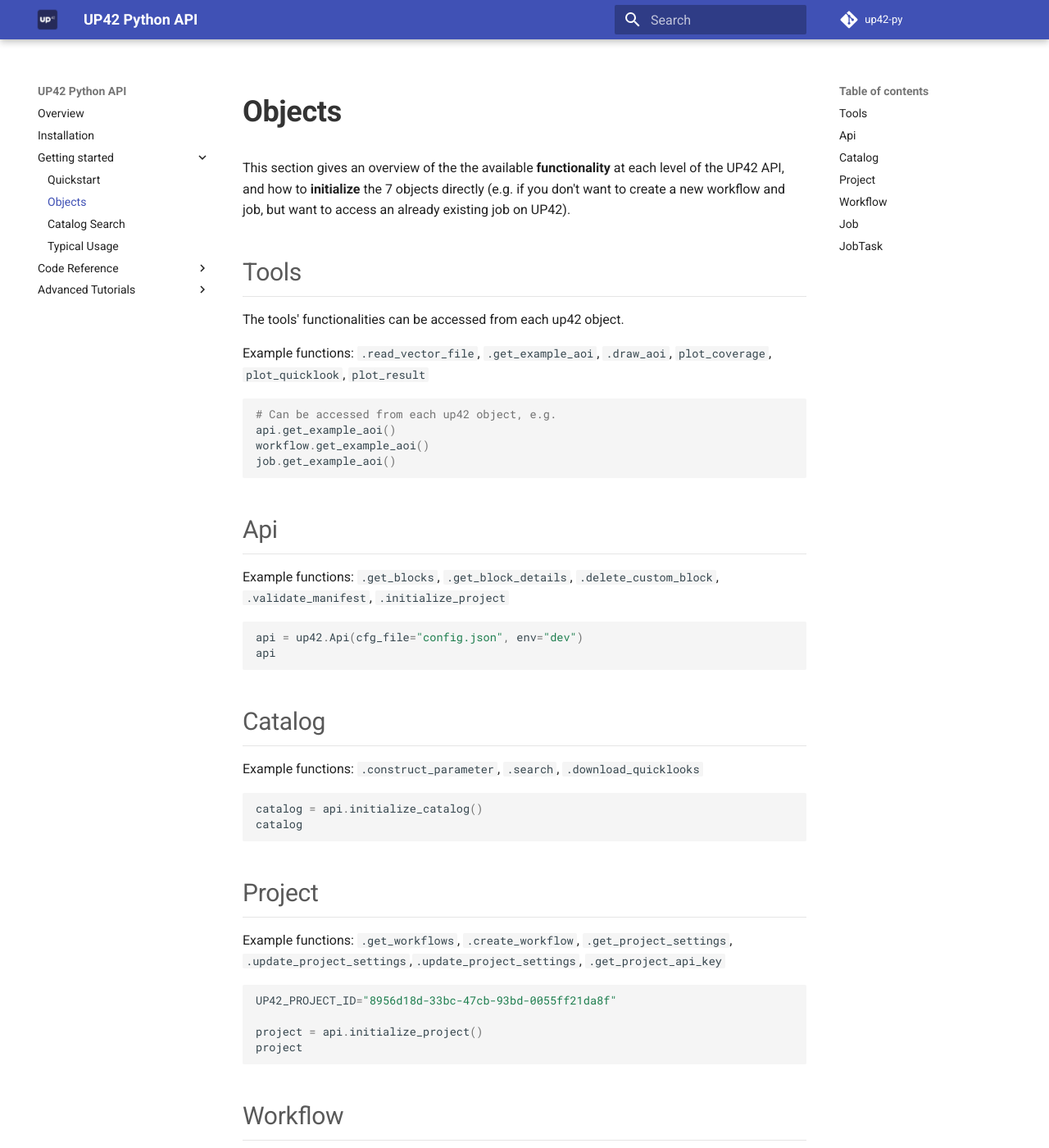
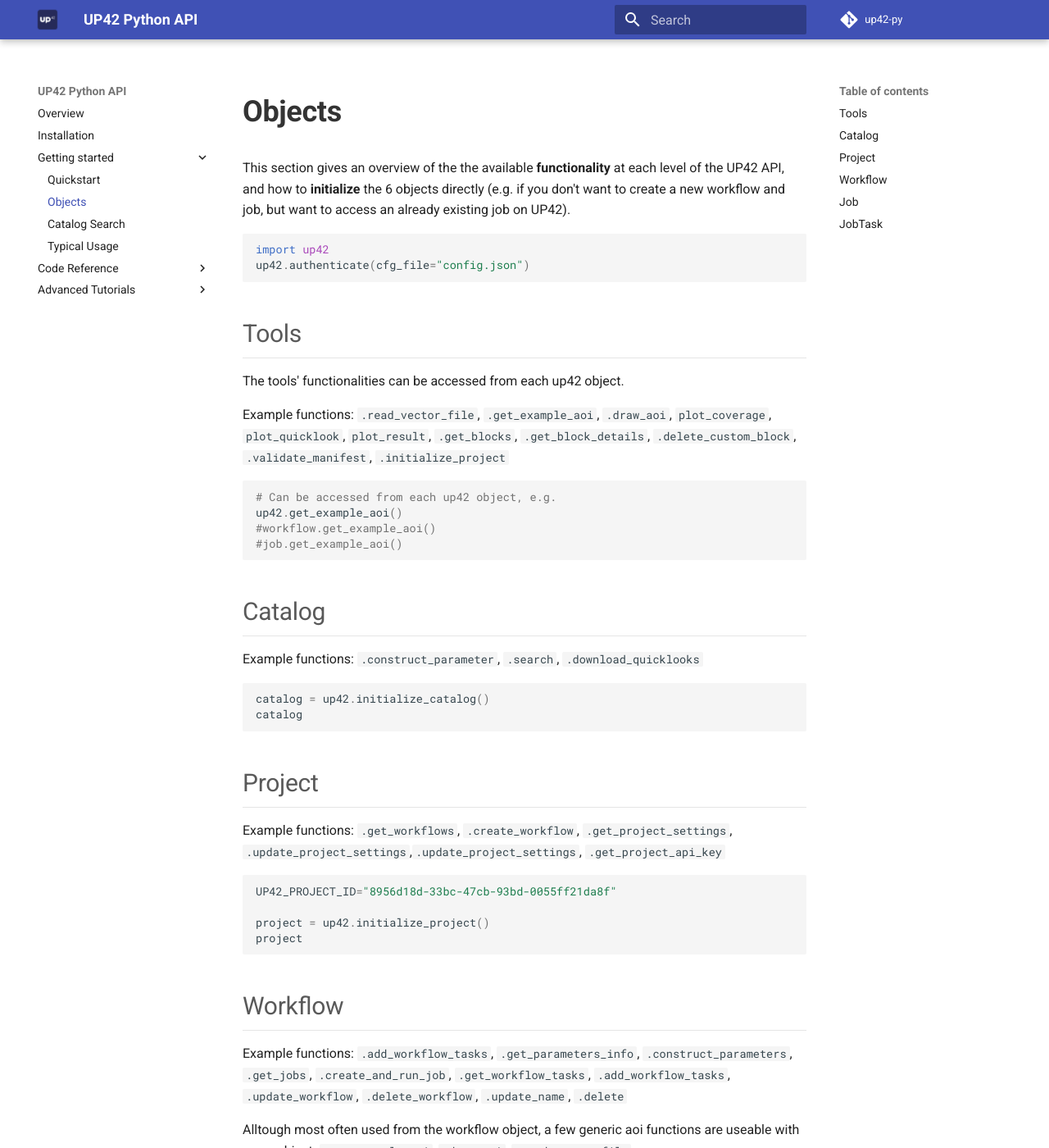
Before and after one commit to up42/up42-py, an MkDocs documentation site: the page built from docs/02_objects.md, in a window 1280 px wide and 1400 px high. Shown: the whole window at 82% size. Built offline with MkDocs 1.6.1 and Material for MkDocs 9.7.7, drawn with Linux system fonts in a browser that asks for light colours; comment, search, counter and statistics services are not loaded; some of the changed text lies outside the part shown.

Commit message:
adjust examples

````diff
--- a/docs/02_objects.md
+++ b/docs/02_objects.md
@@ -1,29 +1,25 @@
 # Objects
 
-This section gives an overview of the the available **functionality** at each level of the UP42 API, and how to **initialize** the 7 objects directly (e.g. if you don't want to create a new workflow and job, but want to access an already existing job on UP42).
+This section gives an overview of the the available **functionality** at each level of the UP42 API, and how to **initialize** the 6 objects directly (e.g. if you don't want to create a new workflow and job, but want to access an already existing job on UP42).
+
+
+```python
+import up42
+up42.authenticate(cfg_file="config.json")
+```
 
 ## Tools
 
 The tools' functionalities can be accessed from each up42 object.
 
-Example functions: `.read_vector_file`, `.get_example_aoi`, `.draw_aoi`, `plot_coverage`, `plot_quicklook`, `plot_result`
+Example functions: `.read_vector_file`, `.get_example_aoi`, `.draw_aoi`, `plot_coverage`, `plot_quicklook`, `plot_result`, `.get_blocks`, `.get_block_details`, `.delete_custom_block`, `.validate_manifest`, `.initialize_project`
 
 
 ```python
 # Can be accessed from each up42 object, e.g.
-api.get_example_aoi()
-workflow.get_example_aoi()
-job.get_example_aoi()
-```
-
-## Api
-
-Example functions: `.get_blocks`, `.get_block_details`, `.delete_custom_block`, `.validate_manifest`, `.initialize_project`
-
-
-```python
-api = up42.Api(cfg_file="config.json", env="dev")
-api
+up42.get_example_aoi()
+#workflow.get_example_aoi()
+#job.get_example_aoi()
 ```
 
 ## Catalog
@@ -32,7 +28,7 @@
 
 
 ```python
-catalog = api.initialize_catalog()
+catalog = up42.initialize_catalog()
 catalog
 ```
 
@@ -44,7 +40,7 @@
 ```python
 UP42_PROJECT_ID="8956d18d-33bc-47cb-93bd-0055ff21da8f"
 
-project = api.initialize_project()
+project = up42.initialize_project()
 project
 ```
 
@@ -58,7 +54,7 @@
 ```python
 UP42_WORKFLOW_ID="7fb2ec8a-45be-41ad-a50f-98ba6b528b98"
 
-workflow = api.initialize_workflow(workflow_id=UP42_WORKFLOW_ID)
+workflow = up42.initialize_workflow(workflow_id=UP42_WORKFLOW_ID)
 workflow
 ```
 
@@ -70,7 +66,7 @@
 ```python
 UP42_JOB_ID="de5806aa-5ef1-4dc9-ab1d-06d7ec1a5021"
 
-job = api.initialize_job(job_id=UP42_JOB_ID)
+job = up42.initialize_job(job_id=UP42_JOB_ID)
 job
 ```
 
@@ -82,7 +78,12 @@
 ```python
 UP42_JOBTASK_ID="3f772637-09aa-4164-bded-692fcd746d20"
 
-jobtask = api.initialize_jobtask(job_task_id=UP42_JOBTASK_ID,
+jobtask = up42.initialize_jobtask(job_task_id=UP42_JOBTASK_ID,
                                  job_id=UP42_JOB_ID)
 jobtask
 ```
+
+
+```python
+
+```
````
Also changed, not shown: README.md (+15 -10 lines), docs/01_quickstart.md (+25 -11 lines), docs/03_catalog.md (+4 -5 lines), up42/__init__.py (+20 -13 lines), 5 other files.
